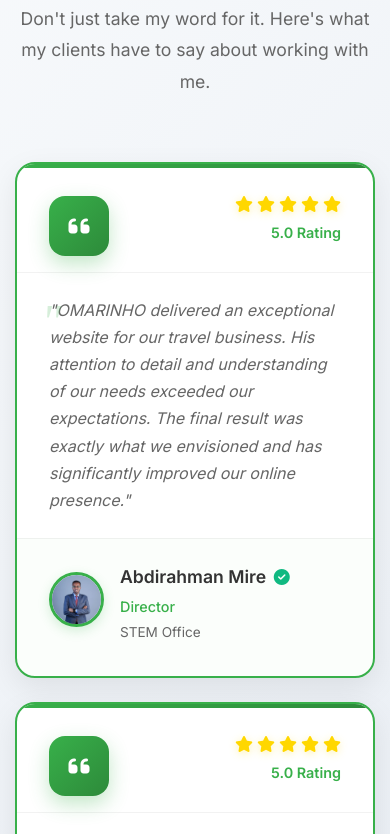
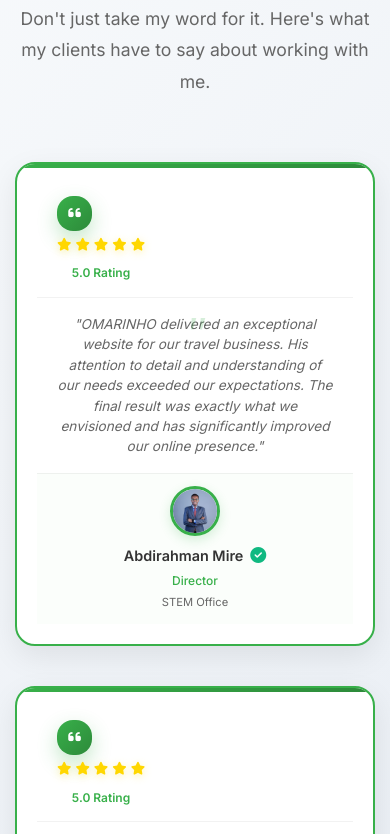
Before and after one commit to omarlibaax/MyPortifolio, a plain HTML site: page index.html in a window 390 px wide. Shown: the part 8125-8959 px from the top of the page. Drawn offline with Linux system fonts and the light colour scheme.

Commit message:
Add comprehensive mobile responsiveness for testimonials and social media
- Enhanced testimonial cards for tablet (768px) and mobile (480px) screens
- Improved layout, spacing, and typography for smaller screens
- Added responsive social media icons in contact section
- Optimized testimonial card structure for mobile viewing
- Better text alignment and sizing for mobile devices
- Improved user experience across all device sizes

```diff
--- a/styles.css
+++ b/styles.css
@@ -1588,6 +1588,68 @@ body {
         grid-template-columns: repeat(2, 1fr);
         gap: 2rem;
     }
+
+    .testimonial-card {
+        padding: 1.5rem;
+    }
+
+    .testimonial-header-card {
+        padding: 1rem 1.5rem;
+    }
+
+    .testimonial-quote {
+        width: 40px;
+        height: 40px;
+        font-size: 1rem;
+    }
+
+    .testimonial-text {
+        font-size: 0.9rem;
+        line-height: 1.6;
+    }
+
+    .testimonial-footer {
+        padding: 1rem 1.5rem;
+    }
+
+    .author-avatar {
+        width: 45px;
+        height: 45px;
+    }
+
+    .author-avatar img {
+        width: 45px;
+        height: 45px;
+    }
+
+    .author-info h4 {
+        font-size: 0.95rem;
+    }
+
+    .author-title {
+        font-size: 0.8rem;
+    }
+
+    .author-company {
+        font-size: 0.75rem;
+    }
+
+    .contact-social {
+        padding: 1.75rem;
+    }
+
+    .social-links {
+        gap: 1.25rem;
+    }
+
+    .social-links .social-link {
+        width: 55px;
+        height: 55px;
+    }
+
+    .social-links .social-link i {
+        font-size: 1.3rem;
+    }
 }
 
 @media (max-width: 480px) {
@@ -1639,6 +1701,128 @@ body {
     .testimonial-grid {
         grid-template-columns: 1fr;
         gap: 1.5rem;
+    }
+
+    .testimonial-card {
+        padding: 1.25rem;
+        margin-bottom: 1rem;
+    }
+
+    .testimonial-header-card {
+        padding: 0.75rem 1.25rem;
+        flex-direction: column;
+        gap: 0.5rem;
+        text-align: center;
+    }
+
+    .testimonial-quote {
+        width: 35px;
+        height: 35px;
+        font-size: 0.9rem;
+    }
+
+    .testimonial-rating {
+        text-align: center;
+    }
+
+    .stars {
+        justify-content: center;
+    }
+
+    .stars i {
+        font-size: 0.8rem;
+    }
+
+    .rating-text {
+        font-size: 0.75rem;
+    }
+
+    .testimonial-body {
+        padding: 1rem 1.25rem;
+    }
+
+    .testimonial-text {
+        font-size: 0.85rem;
+        line-height: 1.5;
+        text-align: center;
+    }
+
+    .testimonial-text::before {
+        font-size: 3rem;
+        top: -1rem;
+        left: 50%;
+        transform: translateX(-50%);
+    }
+
+    .testimonial-footer {
+        padding: 0.75rem 1.25rem;
+        flex-direction: column;
+        text-align: center;
+        gap: 0.75rem;
+    }
+
+    .testimonial-author {
+        flex-direction: column;
+        align-items: center;
+        gap: 0.5rem;
+    }
+
+    .author-avatar {
+        width: 50px;
+        height: 50px;
+    }
+
+    .author-avatar img {
+        width: 50px;
+        height: 50px;
+    }
+
+    .author-info {
+        text-align: center;
+    }
+
+    .author-info h4 {
+        font-size: 0.9rem;
+        margin-bottom: 0.25rem;
+    }
+
+    .author-title {
+        font-size: 0.75rem;
+        margin-bottom: 0.25rem;
+    }
+
+    .author-company {
+        font-size: 0.7rem;
+    }
+
+    .testimonial-verified {
+        justify-content: center;
+        font-size: 0.7rem;
+    }
+
+    .testimonial-verified i {
+        font-size: 0.8rem;
+    }
+
+    .contact-social {
+        padding: 1.5rem;
+    }
+
+    .social-header h3 {
+        font-size: 1rem;
+    }
+
+    .social-links {
+        gap: 1rem;
+    }
+
+    .social-links .social-link {
+        width: 50px;
+        height: 50px;
+    }
+
+    .social-links .social-link i {
+        font-size: 1.2rem;
     }
 }
 
```
